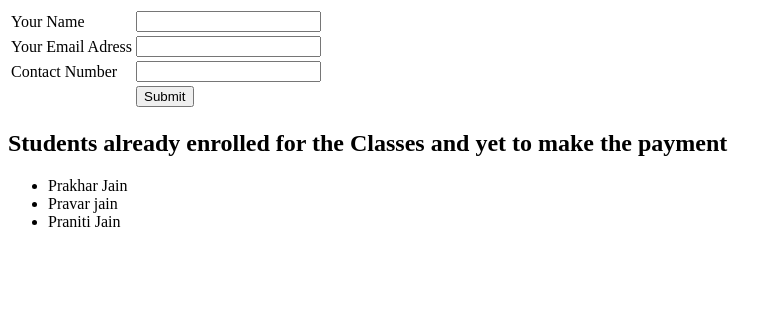
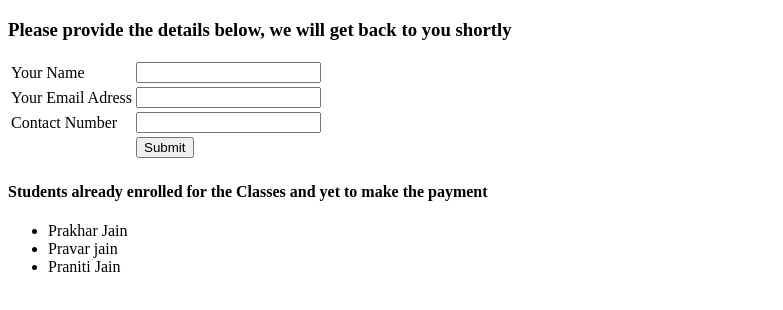
Before and after one commit to niteshjn/cv, a plain HTML site: page contactUs.html in a window 1280 px wide. Shown: the whole page, without its empty margins (0-783 px from the left). Drawn offline with Linux system fonts and the light colour scheme.

Commit message:
Update contactUs.html

```diff
--- a/contactUs.html
+++ b/contactUs.html
@@ -5,6 +5,7 @@
     <title>contact us</title>
   </head>
   <body>
+    <h3>Please provide the details below, we will get back to you shortly</h3>
 <form class="" action="index.html" method="post">
   <table>
     <tr>
@@ -23,7 +24,7 @@
   </table>
 </form>
 
-    <h2>Students already enrolled for the Classes and yet to make the payment</h2>
+    <h4>Students already enrolled for the Classes and yet to make the payment</h4>
 
 <ul>
   <li>Prakhar Jain</li>
```
